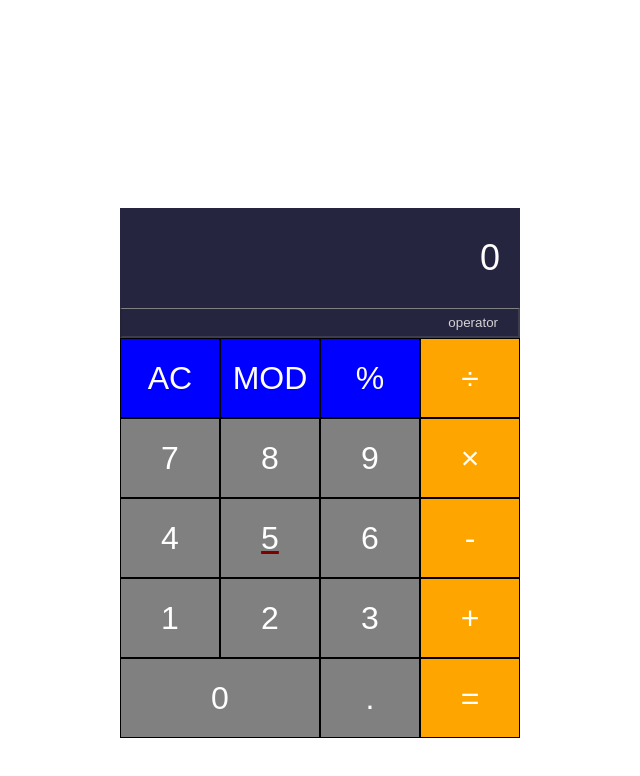
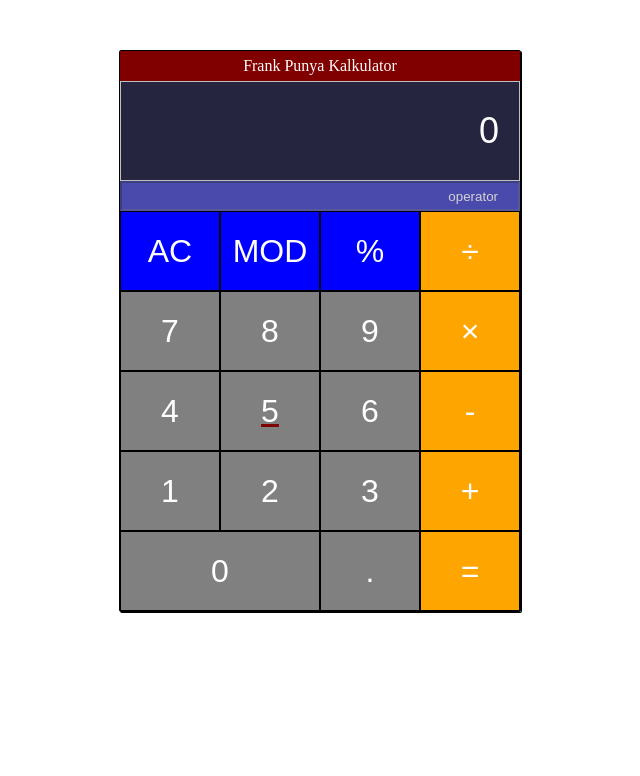
Before and after one commit to FrankPunyaBarang/CalculatorProgate, a plain HTML site: page index.html in a window 1280 px wide. Shown: the whole page, without its empty margins (320-960 px from the left). Drawn offline with Linux system fonts and the light colour scheme.

Commit message:
perbaruan

```diff
--- a/index.html
+++ b/index.html
@@ -9,6 +9,7 @@
 </head>
 <body>
     <div class="calculator">
+        <div class="calculator-title">Frank Punya Kalkulator</div>
         <input type="text" class="calculator-screen" value=0 disabled/>
         <input type="text" class="calculator-view" value='operator' disabled/>
         <div class="calculator-keys">
--- a/stylesheet.css
+++ b/stylesheet.css
@@ -1,8 +1,12 @@
 .calculator{
     text-align:center;
     margin:0 auto;
-    padding-top:200px;
+    margin-top: 50px;
     width:400px;
+    border: 1px solid black;
+    border-radius: 2px;
+    box-shadow: 1px 1px;
+
 }
 .calculator-screen{
     width:100%;
@@ -14,13 +18,24 @@
     border: none;
     padding: 0 20px;
     box-sizing: border-box;
+    border: 1px solid silver;
+}
+.calculator-title{
+    width:100%;
+    background-color: maroon;
+    color: rgb(255, 253, 253);
+    text-align: center;
+    padding: 0 20px;
+    box-sizing: border-box;
+    line-height: 30px;
+
 }
 .calculator-view{
     width:100%;
-    background-color: #252540;
+    background-color: #4a4aac;
     color: lightgray;
     text-align: right;
-    border-top:1px solid gray;
+
     padding: 0 20px;
     box-sizing: border-box;
     height: 30px;
```
